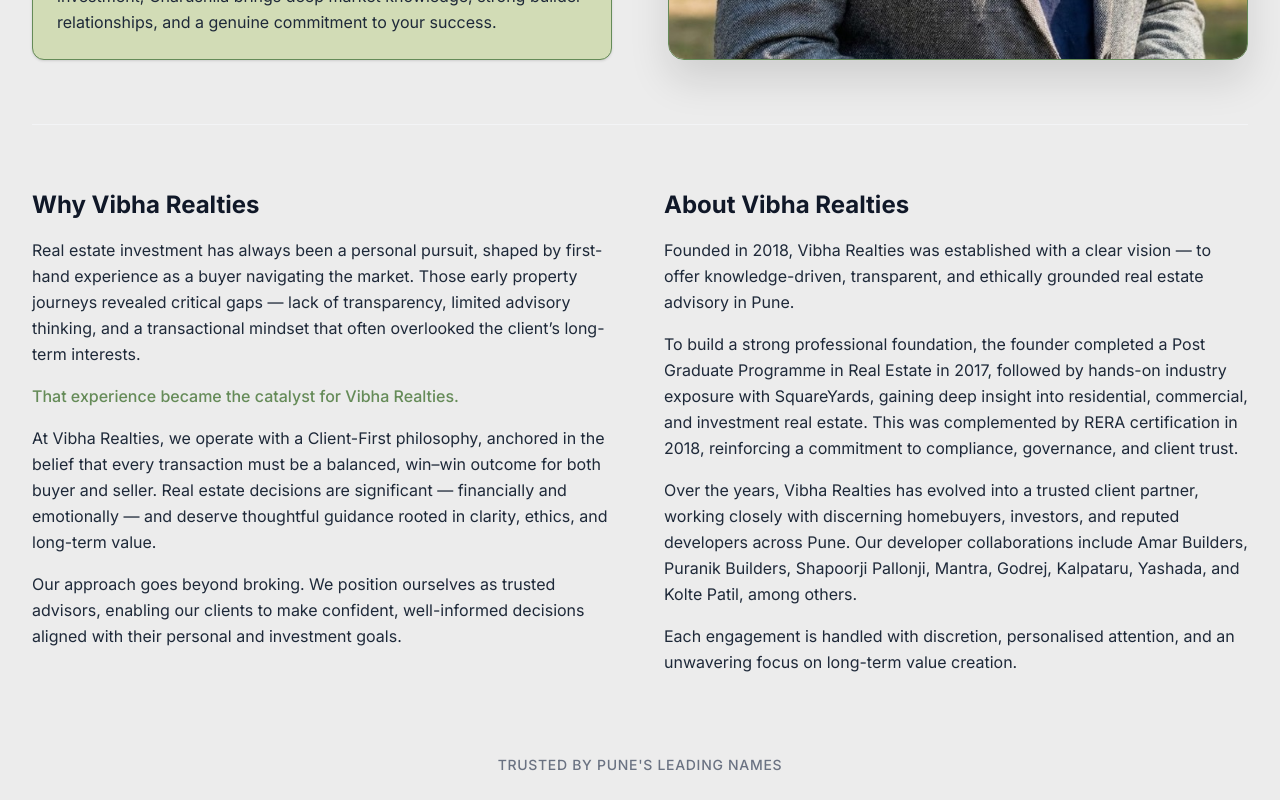
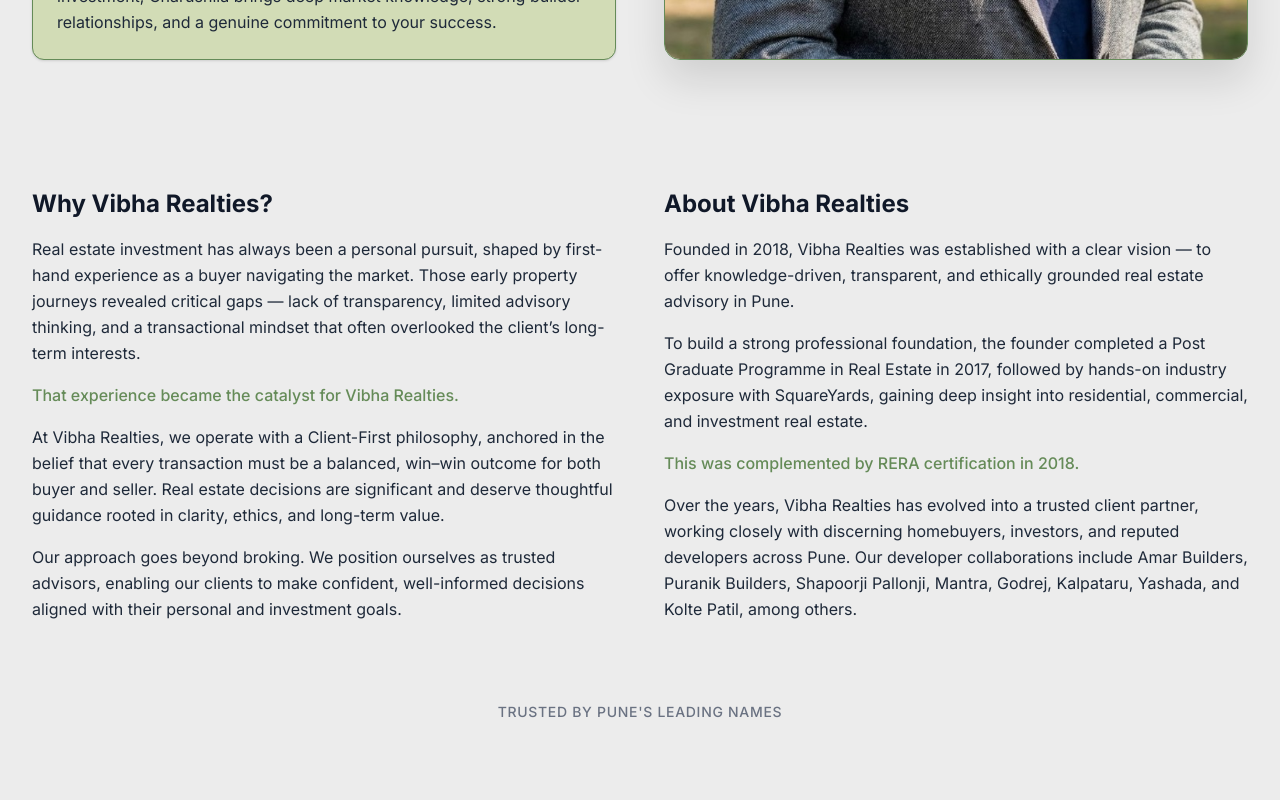
Before and after one commit to deshmukharjun/vibha-realty, a Next.js app: page / in a window 1280 px wide. Shown: the part 1920-2720 px from the top of the page. Built offline with nearby package versions, Linux system fonts and the light colour scheme; no server answers; the database is empty.

Commit message:
changed the copy

```diff
--- a/src/app/page.tsx
+++ b/src/app/page.tsx
@@ -22,7 +22,7 @@
       {/* About Me – headshot, description, and trusted-by logo carousel */}
       <section id="about" className="relative py-20 md:py-28 overflow-hidden scroll-mt-20 bg-(--color-primary)">
         <Container maxWidth="lg">
-          <div className="relative grid grid-cols-1 md:grid-cols-2 gap-14 items-stretch">
+          <div className="relative grid grid-cols-1 md:grid-cols-2 gap-12 items-stretch">
             <div className="order-2 md:order-1 bg-(--color-secondary) border border-(--color-accent) p-6 rounded-xl shadow-sm">
               <h1 className="text-3xl md:text-4xl font-semibold text-gray-900 leading-tight">
                 Charushila Bhalerao
@@ -57,9 +57,9 @@
           </div>
 
           {/* New Sections Added Below the Intro Grid */}
-          <div className="mt-16 grid grid-cols-1 md:grid-cols-2 gap-12 border-t border-gray-100 pt-16">
+          <div className="mt-16 grid grid-cols-1 md:grid-cols-2 gap-12 pt-16">
             <div>
-              <h3 className="text-2xl font-bold text-gray-900 mb-4">Why Vibha Realties</h3>
+              <h3 className="text-2xl font-bold text-gray-900 mb-4">Why Vibha Realties?</h3>
               <div className="space-y-4 text-md text-gray-800 leading-relaxed">
                 <p>
                   Real estate investment has always been a personal pursuit, shaped by first-hand experience as a buyer navigating the market. Those early property journeys revealed critical gaps — lack of transparency, limited advisory thinking, and a transactional mindset that often overlooked the client’s long-term interests.
@@ -68,7 +68,7 @@
                   That experience became the catalyst for Vibha Realties.
                 </p>
                 <p>
-                  At Vibha Realties, we operate with a Client-First philosophy, anchored in the belief that every transaction must be a balanced, win–win outcome for both buyer and seller. Real estate decisions are significant — financially and emotionally — and deserve thoughtful guidance rooted in clarity, ethics, and long-term value.
+                  At Vibha Realties, we operate with a Client-First philosophy, anchored in the belief that every transaction must be a balanced, win–win outcome for both buyer and seller. Real estate decisions are significant and deserve thoughtful guidance rooted in clarity, ethics, and long-term value.
                 </p>
                 <p>
                   Our approach goes beyond broking. We position ourselves as trusted advisors, enabling our clients to make confident, well-informed decisions aligned with their personal and investment goals.
@@ -83,13 +83,13 @@
                   Founded in 2018, Vibha Realties was established with a clear vision — to offer knowledge-driven, transparent, and ethically grounded real estate advisory in Pune.
                 </p>
                 <p>
-                  To build a strong professional foundation, the founder completed a Post Graduate Programme in Real Estate in 2017, followed by hands-on industry exposure with SquareYards, gaining deep insight into residential, commercial, and investment real estate. This was complemented by RERA certification in 2018, reinforcing a commitment to compliance, governance, and client trust.
+                  To build a strong professional foundation, the founder completed a Post Graduate Programme in Real Estate in 2017, followed by hands-on industry exposure with SquareYards, gaining deep insight into residential, commercial, and investment real estate.
+                </p>
+                <p className="font-medium text-(--color-accent)">
+                  This was complemented by RERA certification in 2018.
                 </p>
                 <p>
                   Over the years, Vibha Realties has evolved into a trusted client partner, working closely with discerning homebuyers, investors, and reputed developers across Pune. Our developer collaborations include Amar Builders, Puranik Builders, Shapoorji Pallonji, Mantra, Godrej, Kalpataru, Yashada, and Kolte Patil, among others.
-                </p>
-                <p>
-                  Each engagement is handled with discretion, personalised attention, and an unwavering focus on long-term value creation.
                 </p>
               </div>
             </div>
```
